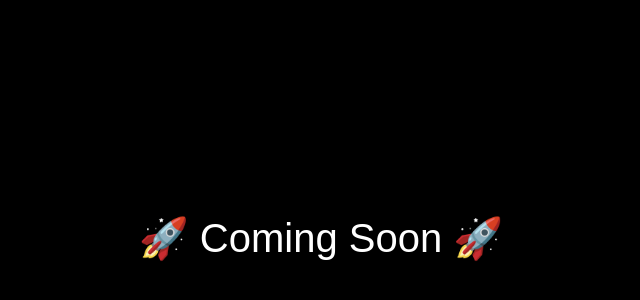
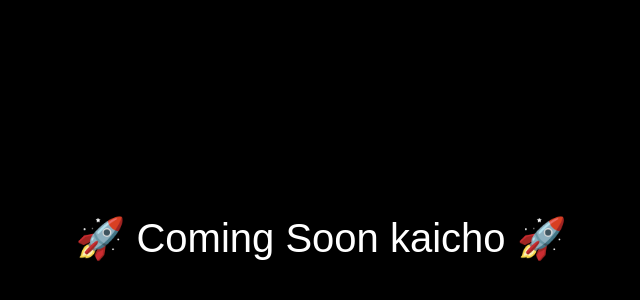
Before and after one commit to AryanDubey2025/srd.exchange, a plain HTML site: page index.html in a window 1280 px wide. Shown: the part 170-470 px from the top of the page, without its empty margins (319-959 px from the left). Drawn offline with Linux system fonts and the light colour scheme.

Commit message:
Update index.html

```diff
--- a/index.html
+++ b/index.html
@@ -17,6 +17,6 @@
   </style>
 </head>
 <body>
-  🚀 Coming Soon 🚀
+  🚀 Coming Soon kaicho 🚀
 </body>
 </html>
```
